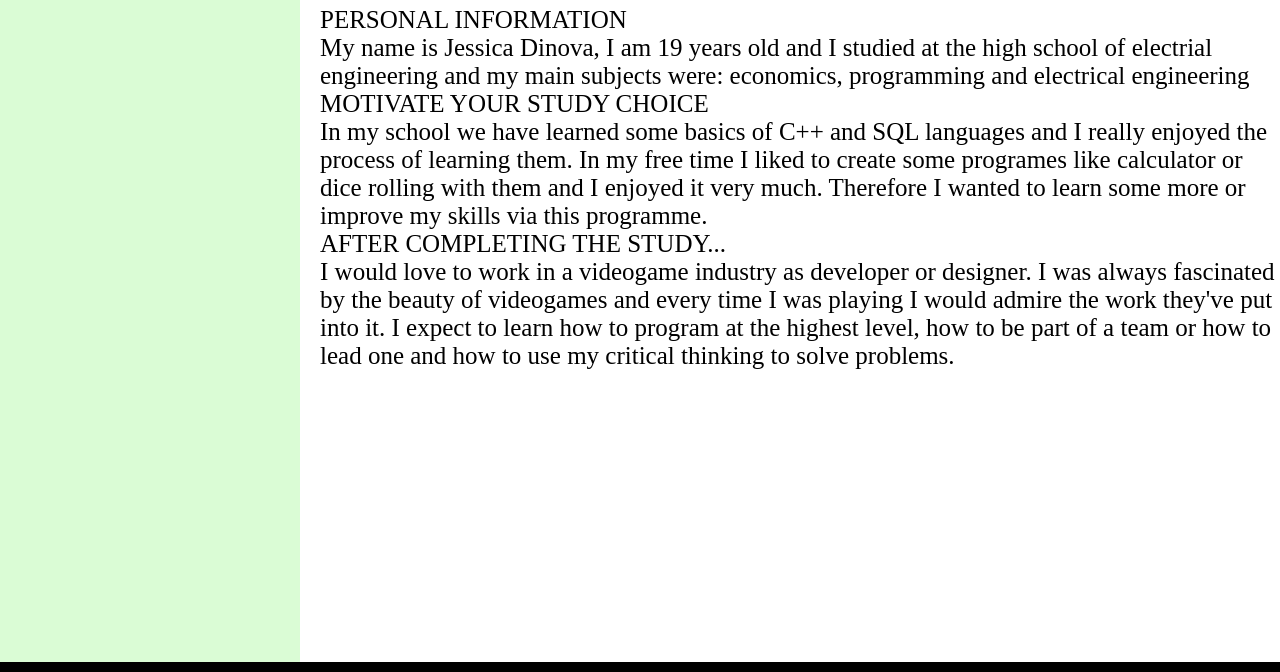
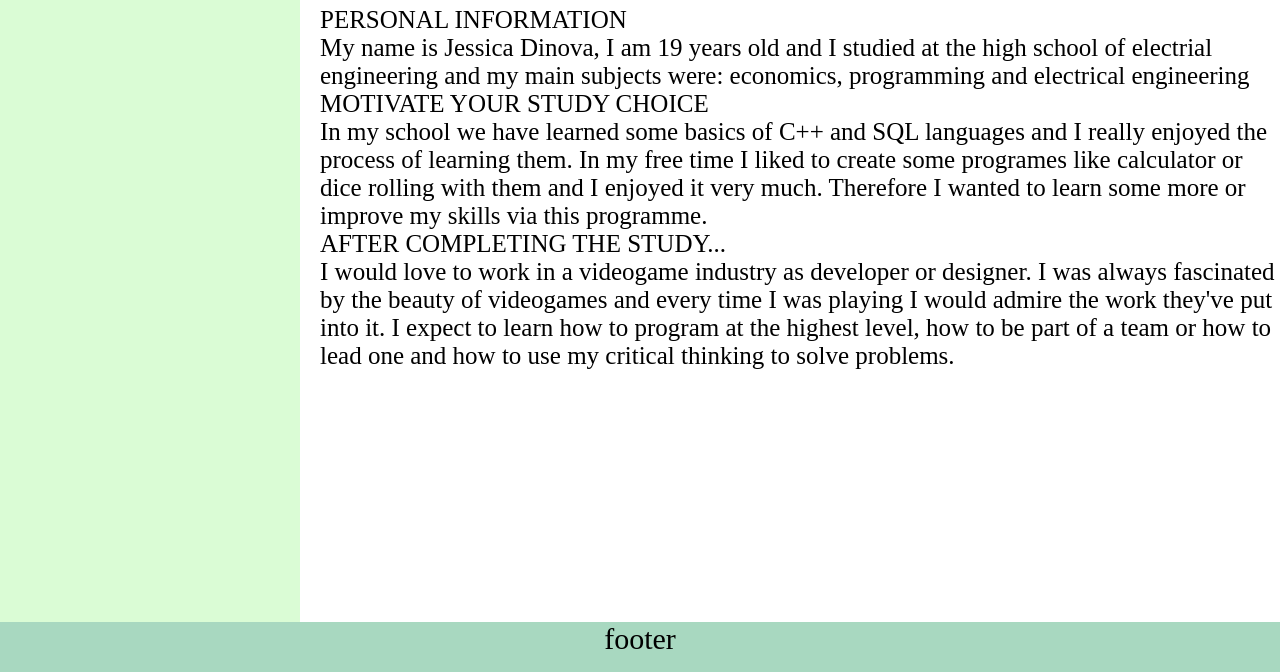
Before and after one commit to JessicaDinova/JessicaDinova.github.io, a plain HTML site: page profile.html in a window 1280 px wide. Shown: the part 128-800 px from the top of the page. Drawn offline with Linux system fonts and the light colour scheme.

Commit message:
layoutdone

```diff
--- a/css/style.css
+++ b/css/style.css
@@ -5,7 +5,6 @@ header{
 aside{
     background-color: #DAFCD5;
     width: 300px;
-    height: 84.5vh;
 }
 nav{
     background-color: #A8D8C0;
@@ -15,7 +14,7 @@ nav{
 body{
     background-color: black;
     text-align: center;
-    min-height: 100%;
+    min-height: 100vh;
     display: flex;
     flex-direction: column;
 }
@@ -24,8 +23,10 @@ footer{
 }
 main{
     background-color: white;
-    min-height: 100%;
-    flex: 1;
+    width: 80%;
+    display: flex;
+    margin: 0 auto;
+    flex: 1 1 0%
  }
 ul {
     list-style-type: none;
@@ -90,3 +91,10 @@ html{
 html,body {
     height: 100%;
 }
+
+footer
+{
+ height: 50px;
+ text-align: center;
+ font-size: 30px;
+}
--- a/profile.html
+++ b/profile.html
@@ -11,7 +11,6 @@
   <header>
     header
   </header>
-  <div>
     <nav>
       <ul>
         <li><a href="http://localhost/index.html">Home</a></li>
@@ -36,6 +35,8 @@
   </article>
   </main>
 </section>
-</div>
+<footer>
+  footer
+</footer>
 </body>
 </html>
```
